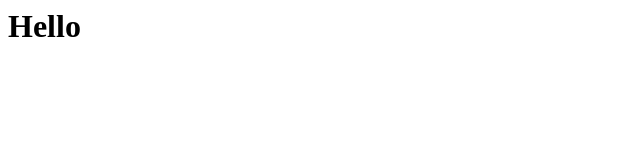
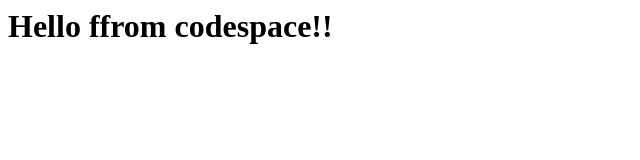
Before and after one commit to KoTa2Cat/skills-code-with-codespaces, a plain HTML site: page index.html in a window 1280 px wide. Shown: the whole page, without its empty margins (0-640 px from the left). Drawn offline with Linux system fonts and the light colour scheme.

Commit message:
Adding Hello from codespace

```diff
--- a/index.html
+++ b/index.html
@@ -1,3 +1,3 @@
 <html>
-  <h1>Hello</h1>
+  <h1>Hello ffrom codespace!!</h1>
 </html>
```
